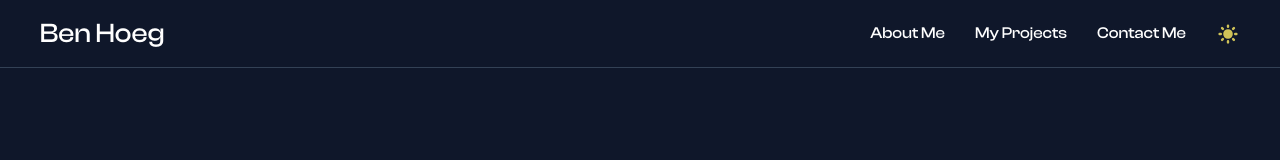
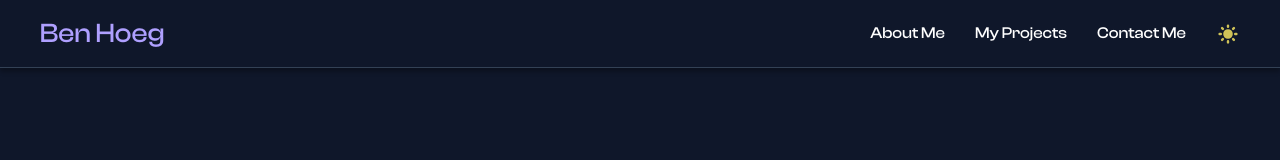
Before and after one commit to benlikescode/portfolio, a Next.js app: page / in a window 1280 px wide. Shown: the top 160 px of the page. Built offline with nearby package versions, Linux system fonts and the light colour scheme.

Commit message:
Added navbar hide effect

```diff
--- a/components/Sections/Navbar/Navbar.Styled.tsx
+++ b/components/Sections/Navbar/Navbar.Styled.tsx
@@ -1,6 +1,11 @@
 import styled from 'styled-components'
 
-const StyledNavbar = styled.div`
+type StyledProps = {
+  atTop?: boolean;
+  scrollDirection: 'up' | 'down';
+}
+
+const StyledNavbar = styled.div<StyledProps>`
   border-bottom: 1px solid var(--borderColor);
   height: 68px;
   position: sticky;
@@ -10,10 +15,21 @@ const StyledNavbar = styled.div`
   display: flex;
   justify-content: center;
   background-color: var(--background1);
+  box-shadow: 0px 4px 4px 0px rgba(0, 0, 0, 0.25);
+
+  ${({ scrollDirection, atTop }) => scrollDirection === 'up' && !atTop && `
+    transform: translateY(0px);
+    background-color: var(--background1);
+  `}
+
+  ${({ scrollDirection, atTop }) => scrollDirection === 'down' && !atTop && `
+    transform: translateY(-68px);
+  `}
 
   .logo {
     font-size: 1.7rem;
     font-weight: 400;
+    color: #afa0ff;
   }
 
   header {
@@ -30,9 +46,6 @@ const StyledNavbar = styled.div`
     gap: 30px;
     font-weight: 400;
   }
-
-
-
 `
 
 export default StyledNavbar
--- a/components/Sections/Navbar/Navbar.tsx
+++ b/components/Sections/Navbar/Navbar.tsx
@@ -1,14 +1,30 @@
-import { FC } from 'react'
+import { FC, useEffect, useState } from 'react'
 import { StyledNavbar } from '.'
 import { Icon } from '../../Icon'
 import { SunIcon } from '@heroicons/react/solid'
 import { Button } from '../../Button'
+import { useScrollDirection } from '../../../utils/hooks'
 
 const Navbar: FC = () => {
+  const [atTop, setAtTop] = useState(true)
+  const scrollDirection = useScrollDirection('down')
+
+  const handleScroll = () => {
+    setAtTop(window.scrollY < 68)
+  }
+
+  useEffect(() => {
+    window.addEventListener('scroll', handleScroll)
+
+    return () => {
+      window.removeEventListener('scroll', handleScroll)
+    }
+  }, [])
+
   return (
-    <StyledNavbar>
+    <StyledNavbar atTop={atTop} scrollDirection={scrollDirection}>
       <header>
-        <h3 className="logo">Ben Hoeg</h3>
+        <h2 className="logo">Ben Hoeg</h2>
 
         <nav>
           <ul>
--- a/styles/globals.css
+++ b/styles/globals.css
@@ -52,6 +52,7 @@ body {
   color: var(--color1);
   font-family: var(--fontFamily1);
   font-weight: 400;
+  scroll-behavior: smooth;
 }
 
 a {
```
